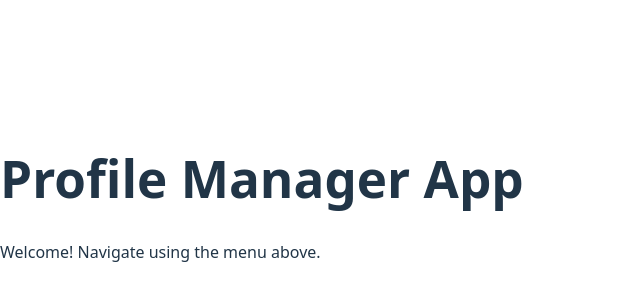
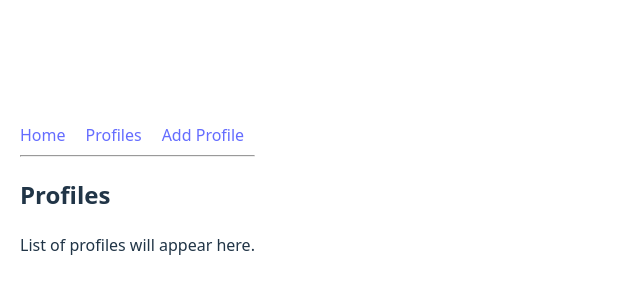
Before and after one commit to Rajprabhu147/react-comback, a React (Vite) app in the folder react-day4-profile/: page /profiles in a window 1280 px wide. Shown: the part 202-502 px from the top of the page, without its empty margins (0-640 px from the left). Built offline with nearby package versions, Linux system fonts and the light colour scheme.

Commit message:
folder structring, routing all pages, Adding State Management

```diff
--- a/react-day4-profile/src/App.jsx
+++ b/react-day4-profile/src/App.jsx
@@ -1,8 +1,31 @@
+import React from "react";
+import { Routes, Route, Link } from "react-router-dom";
+import { useState } from "react";
+import Home from "./pages/Home";
+import Profiles from "./pages/Profiles";
+import AddProfile from "./pages/AddProfile";
+import ViewProfile from "./pages/ViewProfile";
+
 export default function App() {
+  const [profiles, setProfiles] = useState([]);
   return (
-    <div>
-      <h1>Profile Manager App</h1>
-      <p>Welcome! Navigate using the menu above.</p>
+    <div style={{ padding: 20 }}>
+      <nav style={{ display: "flex", gap: 20 }}>
+        <Link to="/">Home</Link>
+        <Link to="/profiles">Profiles</Link>
+        <Link to="/add">Add Profile</Link>
+      </nav>
+      <hr />
+
+      <Routes>
+        <Route path="/" element={<Home />} />
+        <Route path="/profiles" element={<Profiles profiles={profiles} />} />
+        <Route path="/add" element={<AddProfile setProfiles={setProfiles} />} />
+        <Route
+          path="/profiles/:id"
+          element={<ViewProfile profiles={profiles} />}
+        />
+      </Routes>
     </div>
   );
 }
--- a/react-day4-profile/src/pages/AddProfile.jsx
+++ b/react-day4-profile/src/pages/AddProfile.jsx
@@ -1,3 +1,5 @@
+import React from "react";
+
 export default function AddProfile() {
   return (
     <div>
--- a/react-day4-profile/src/pages/Home.jsx
+++ b/react-day4-profile/src/pages/Home.jsx
@@ -1,3 +1,4 @@
+import React from "react";
 export default function Home() {
   return (
     <div>
--- a/react-day4-profile/src/pages/Profiles.jsx
+++ b/react-day4-profile/src/pages/Profiles.jsx
@@ -1,3 +1,5 @@
+import React from "react";
+
 export default function Profiles() {
   return (
     <div>
--- a/react-day4-profile/src/pages/ViewProfile.jsx
+++ b/react-day4-profile/src/pages/ViewProfile.jsx
@@ -1,3 +1,5 @@
+import React from "react";
+
 import { useParams } from "react-router-dom";
 
 export default function ViewProfile() {
```
